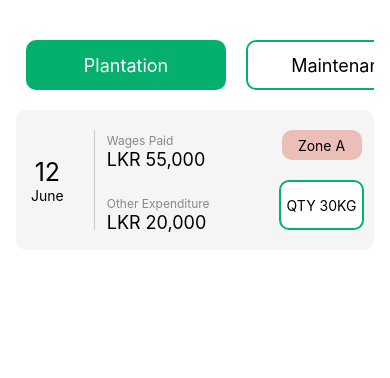
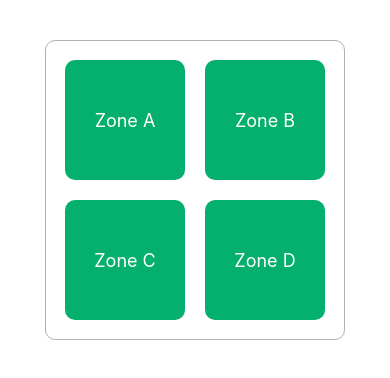
Before and after one commit to MeharaSahabandu/pepperX, a React Native app: screen / in a window 390 px wide. Shown: the top 378 px of the page. Built offline with nearby package versions, Linux system fonts and the light colour scheme.

Commit message:
Create All Zones Screen

```diff
--- a/App.js
+++ b/App.js
@@ -5,7 +5,8 @@ import SupervisorHome from "./components/SupervisorHome";
 import PlantationDetails from "./components/PlantationDetails";
 import AllExpenditure from "./components/AllExpenditure";
 import PlantationDataList from "./components/PlantationDataList";
+import AllZones from "./components/AllZones";
 
 export default function App() {
-  return <AllExpenditure />;
+  return <AllZones />;
 }
--- a/components/AllExpenditure.js
+++ b/components/AllExpenditure.js
@@ -2,6 +2,7 @@ import React, { useState, useEffect } from "react";
 import { styles } from "../css/AllExpenditureStyles";
 import { View, Text, TouchableOpacity, ScrollView } from "react-native";
 import HarvestExpenditure from "./HarvestExpenditure";
+import PlantationDataList from "./PlantationDataList";
 
 export default function AllExpenditure() {
   const [selectedExpenditure, setSelectedExpenditure] = useState("Plantation");
@@ -82,8 +83,8 @@ export default function AllExpenditure() {
             </Text>
           </TouchableOpacity>
         </ScrollView>
-        {selectedExpenditure === "Harvest" ? (
-          <HarvestExpenditure />
+        {selectedExpenditure === "Plantation" ? (
+          <PlantationDataList />
         ) : (
           <HarvestExpenditure />
         )}
--- /dev/null
+++ b/components/AllZones.js
@@ -0,0 +1,30 @@
+import React from "react";
+import { View, Text } from "react-native";
+import { styles } from "../css/AllZonesStyles";
+
+export default function AllZones() {
+  return (
+    <View style={styles.container}>
+      <View style={styles.marginContainer}>
+        <View style={styles.outterRec}>
+          <View style={styles.row}>
+            <View style={styles.zoneRectangle}>
+              <Text style={styles.zoneText}>Zone A</Text>
+            </View>
+            <View style={styles.zoneRectangle}>
+              <Text style={styles.zoneText}>Zone B</Text>
+            </View>
+          </View>
+          <View style={styles.row}>
+            <View style={styles.zoneRectangle}>
+              <Text style={styles.zoneText}>Zone C</Text>
+            </View>
+            <View style={styles.zoneRectangle}>
+              <Text style={styles.zoneText}>Zone D</Text>
+            </View>
+          </View>
+        </View>
+      </View>
+    </View>
+  );
+}
--- a/components/PlantationDataList.js
+++ b/components/PlantationDataList.js
@@ -4,8 +4,6 @@ import { styles } from "../css/PlantationDetailsCSS";
 
 export default function PlantationDataList() {
   return (
-    <View style={styles.container}>
-      <View style={styles.marginContainer}>
     <View style={styles.rectangle}>
       <Text style={styles.date}>
         <Text style={{ fontSize: 25 }}>12</Text>
@@ -29,76 +27,5 @@ export default function PlantationDataList() {
         <Text style={styles.zoneLabelTextA}> Zone A </Text>
       </View>
     </View>
-        <View style={styles.rectangle}>
-          <Text style={styles.date}>
-            <Text style={{ fontSize: 25 }}>15</Text>
-            <br />
-            June
-          </Text>
-          <View style={styles.separator}></View>
-          <Text style={styles.text}>
-            <Text style={{ color: "#888888", fontSize: 12 }}>Wages Paid</Text>{" "}
-            <br />
-            LKR 55,000
-            <br />
-            <br />
-            <Text style={{ color: "#888888", fontSize: 12 }}>
-              Other Expenditure
-            </Text>
-            <br />
-            LKR 20,000
-          </Text>
-          <View style={styles.zoneLabel}>
-            <Text style={styles.zoneLabelTextB}> Zone B </Text>
-          </View>
-        </View>
-        <View style={styles.rectangle}>
-          <Text style={styles.date}>
-            <Text style={{ fontSize: 25 }}>18</Text>
-            <br />
-            June
-          </Text>
-          <View style={styles.separator}></View>
-          <Text style={styles.text}>
-            <Text style={{ color: "#888888", fontSize: 12 }}>Wages Paid</Text>{" "}
-            <br />
-            LKR 55,000
-            <br />
-            <br />
-            <Text style={{ color: "#888888", fontSize: 12 }}>
-              Other Expenditure
-            </Text>
-            <br />
-            LKR 20,000
-          </Text>
-          <View style={styles.zoneLabel}>
-            <Text style={styles.zoneLabelTextC}> Zone C </Text>
-          </View>
-        </View>
-        <View style={styles.rectangle}>
-          <Text style={styles.date}>
-            <Text style={{ fontSize: 25 }}>18</Text>
-            <br />
-            June
-          </Text>
-          <View style={styles.separator}></View>
-          <Text style={styles.text}>
-            <Text style={{ color: "#888888", fontSize: 12 }}>Wages Paid</Text>{" "}
-            <br />
-            LKR 55,000
-            <br />
-            <br />
-            <Text style={{ color: "#888888", fontSize: 12 }}>
-              Other Expenditure
-            </Text>
-            <br />
-            LKR 20,000
-          </Text>
-          <View style={styles.zoneLabel}>
-            <Text style={styles.zoneLabelTextD}> Zone D </Text>
-          </View>
-        </View>
-      </View>
-    </View>
   );
 }
--- /dev/null
+++ b/css/AllZonesStyles.js
@@ -0,0 +1,40 @@
+import { StyleSheet } from "react-native";
+
+export const styles = StyleSheet.create({
+  container: {
+    flex: 1,
+    marginTop: 40,
+  },
+  marginContainer: {
+    marginHorizontal: 16,
+  },
+  outterRec: {
+    width: 300,
+    height: 300,
+    borderColor: "#B1B1B1", // Green border color
+    borderWidth: 1, // Border width
+    backgroundColor: "white", // White background
+    alignItems: "center",
+    justifyContent: "center",
+    alignSelf: "center",
+    borderRadius: 10,
+  },
+  row: {
+    flexDirection: "row",
+    justifyContent: "center",
+    alignItems: "center",
+  },
+  zoneRectangle: {
+    width: 120,
+    height: 120,
+    backgroundColor: "#05AF6D",
+    alignItems: "center",
+    justifyContent: "center",
+    borderRadius: 10,
+    margin: 10,
+  },
+  zoneText: {
+    color: "white",
+    fontSize: 18,
+  },
+});
```
Lines whose indentation alone changed are shown as unchanged.
